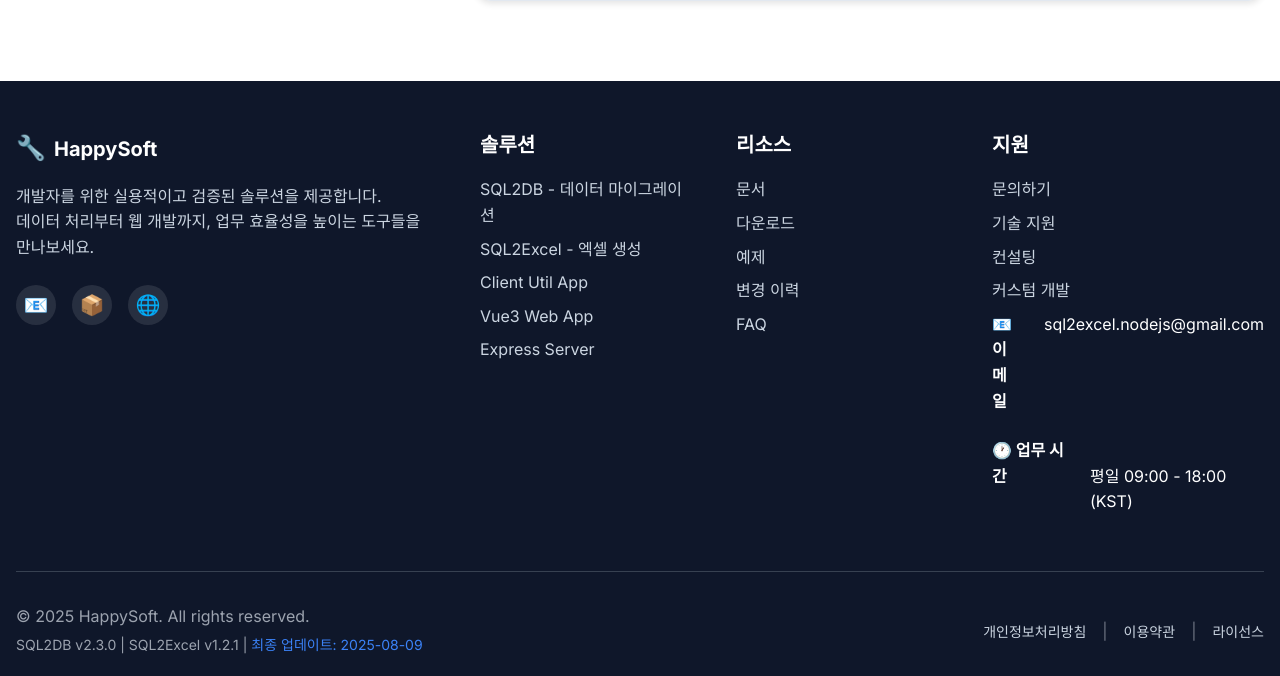
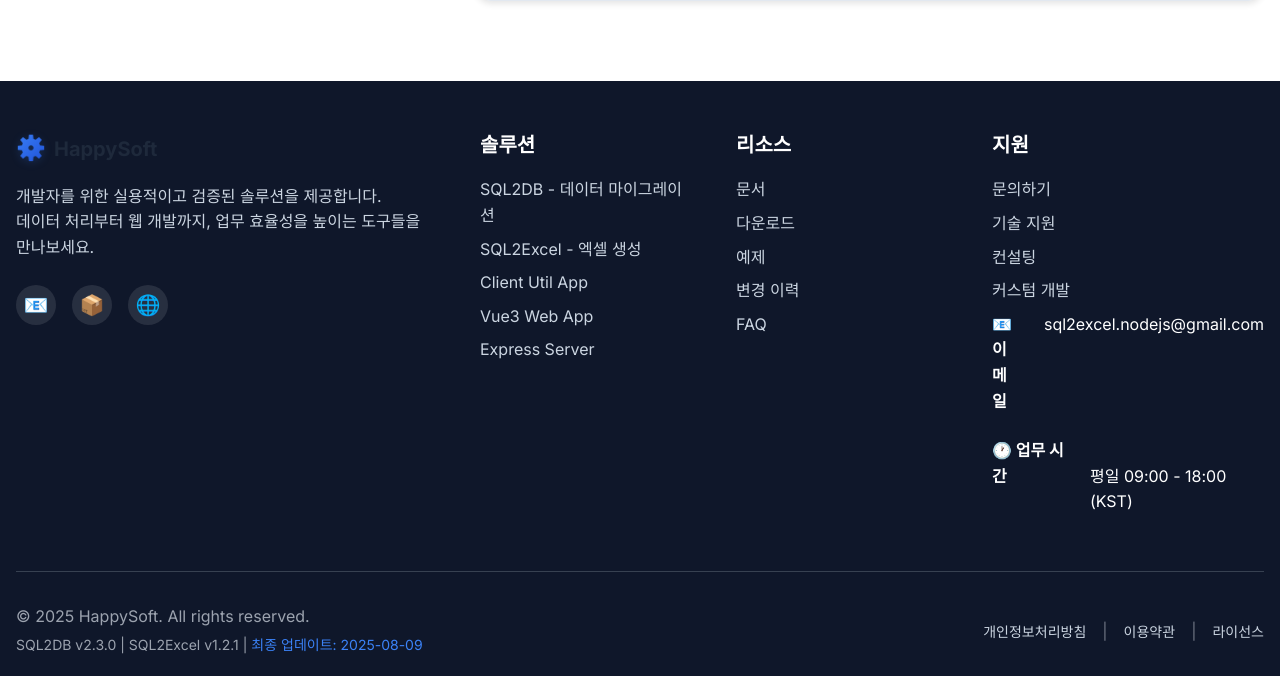
Before and after one commit to mrjung72/happysoft-website, a PHP site: page / in a window 1280 px wide. Shown: the part 4518-5194 px from the top of the page. Run offline with PHP 8.4, Linux system fonts and the light colour scheme.

Commit message:
아이콘 변경 (개뼉다구 --> 톱니바퀴)

```diff
--- a/assets/css/main.css
+++ b/assets/css/main.css
@@ -250,6 +250,11 @@ a {
 .brand-icon {
     font-size: 1.5rem;
     margin-right: 0.5rem;
+    background: linear-gradient(135deg, #3b82f6 0%, #1d4ed8 100%);
+    -webkit-background-clip: text;
+    -webkit-text-fill-color: transparent;
+    background-clip: text;
+    filter: drop-shadow(0 2px 4px rgba(59, 130, 246, 0.2));
 }
 
 .nav-list {
@@ -1651,9 +1656,20 @@ a {
 .footer-brand {
     display: flex;
     align-items: center;
+    margin-bottom: 1rem;
+    font-size: 1.25rem;
     font-weight: 700;
-    font-size: 1.25rem;
-    margin-bottom: 1rem;
+    color: var(--text-primary);
+}
+
+.footer-brand .brand-icon {
+    font-size: 1.5rem;
+    margin-right: 0.5rem;
+    background: linear-gradient(135deg, #3b82f6 0%, #1d4ed8 100%);
+    -webkit-background-clip: text;
+    -webkit-text-fill-color: transparent;
+    background-clip: text;
+    filter: drop-shadow(0 2px 4px rgba(59, 130, 246, 0.2));
 }
 
 .footer-desc {
--- a/includes/footer.php
+++ b/includes/footer.php
@@ -7,7 +7,7 @@
                 <!-- Company Info -->
                 <div class="footer-section">
                     <div class="footer-brand">
-                        <span class="brand-icon">🔧</span>
+                        <span class="brand-icon">⚙️</span>
                         <span class="brand-text">HappySoft</span>
                     </div>
                     <p class="footer-desc">
--- a/includes/header.php
+++ b/includes/header.php
@@ -38,7 +38,7 @@
         <div class="nav-container">
             <div class="nav-brand">
                 <a href="index.php">
-                    <span class="brand-icon">🔧</span>
+                    <span class="brand-icon">⚙️</span>
                     <span class="brand-text">HappySoft</span>
                 </a>
             </div>
--- a/send-message.php
+++ b/send-message.php
@@ -161,7 +161,7 @@ function getEmailTemplate($data, $config) {
     <body>
         <div class='container'>
             <div class='header'>
-                <div class='logo'>🔧 HappySoft</div>
+                <div class='logo'>⚙️ HappySoft</div>
                 <h2 style='margin: 10px 0 0 0;'>새로운 문의가 도착했습니다</h2>
             </div>
             <div class='content'>
@@ -233,7 +233,7 @@ function getAutoReplyTemplate($data, $config) {
     <body>
         <div class='container'>
             <div class='header'>
-                <div class='logo'>🔧 HappySoft</div>
+                <div class='logo'>⚙️ HappySoft</div>
                 <h2>문의해주셔서 감사합니다!</h2>
             </div>
             <div class='content'>
```
